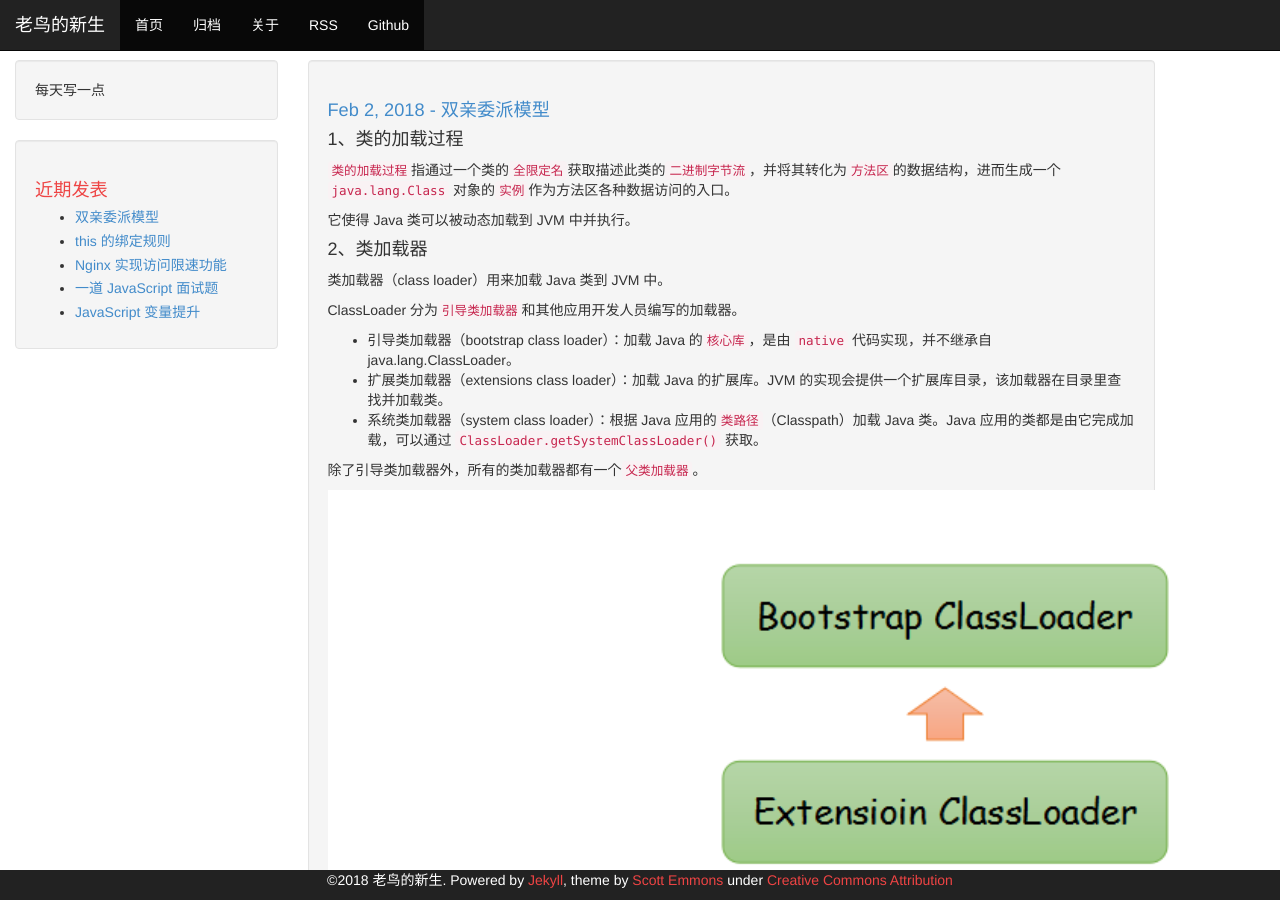
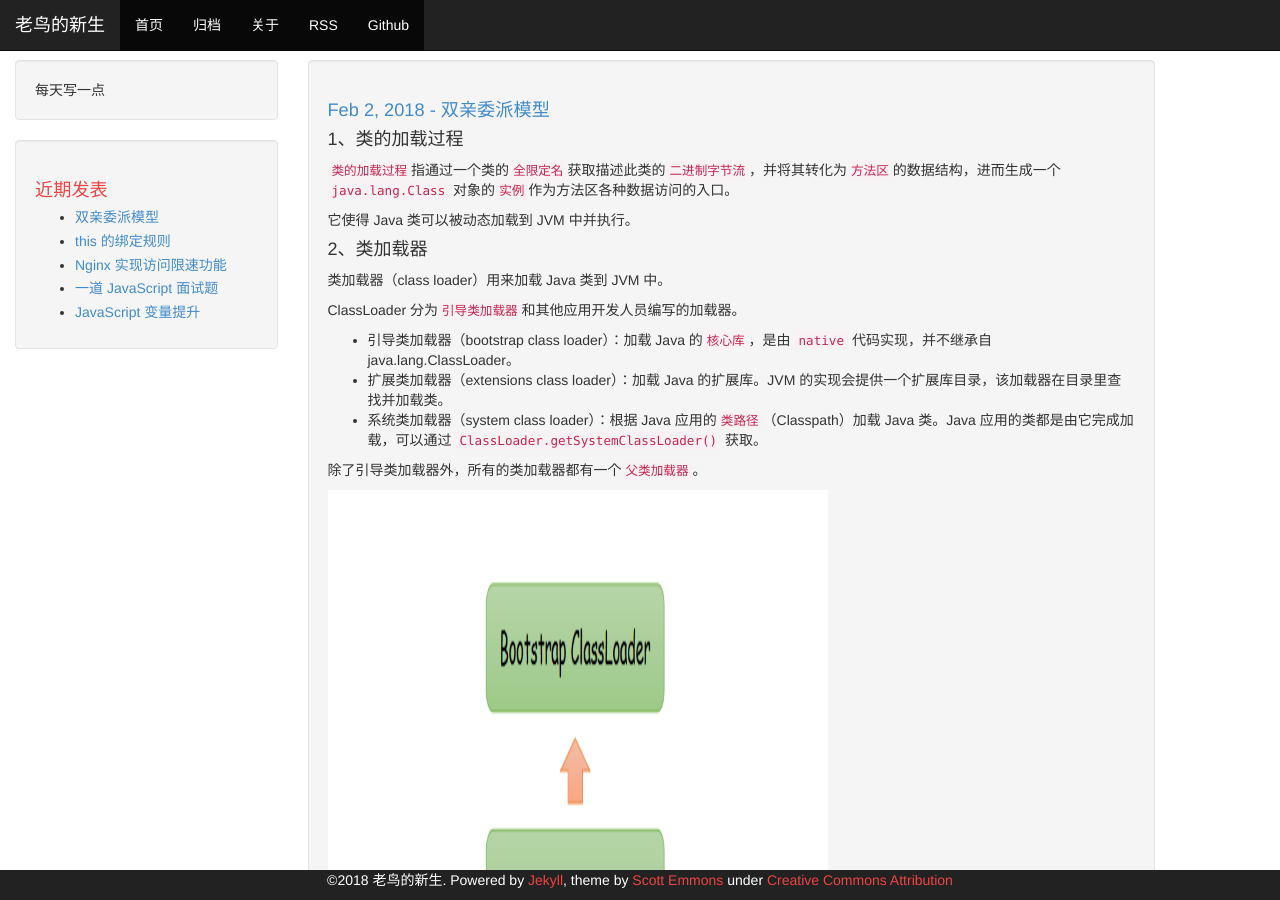
Before and after one commit to jyjsjd/jyjsjd.github.io, a Jekyll site: the page built from _posts/2018-02-02-classloader.md, in a window 1280 px wide and 900 px high. Built offline with Jekyll 4.4.1, drawn with Linux system fonts in a browser that asks for light colours.

Commit message:
class loader

```diff
--- a/_posts/2018-02-02-classloader.md
+++ b/_posts/2018-02-02-classloader.md
@@ -23,7 +23,7 @@ ClassLoader 分为`引导类加载器`和其他应用开发人员编写的加载
 
 除了引导类加载器外，所有的类加载器都有一个`父类加载器`。
 
-![classloader.png](/assets/img/classloader.png)
+<img src="/assets/img/classloader.png" width="500" height="1000"/>
 
 #### 3、双亲委派模型
 ##### 工作的过程
@@ -41,7 +41,7 @@ ClassLoader 分为`引导类加载器`和其他应用开发人员编写的加载
 
 判断两个类是否相同的时候用的是`类的定义加载器`，也就是说哪个加载器启动类的加载过程不重要，重要的是最终定义这个类的加载器。
 
-![loadclass.png](/assets/img/loadclass.png)
+<img src="/assets/img/loadclass.png" width="500" height="1000"/>
 
 #### 5、参考
 [双亲委派模型与自定义类加载器](http://www.importnew.com/24036.html)
```
